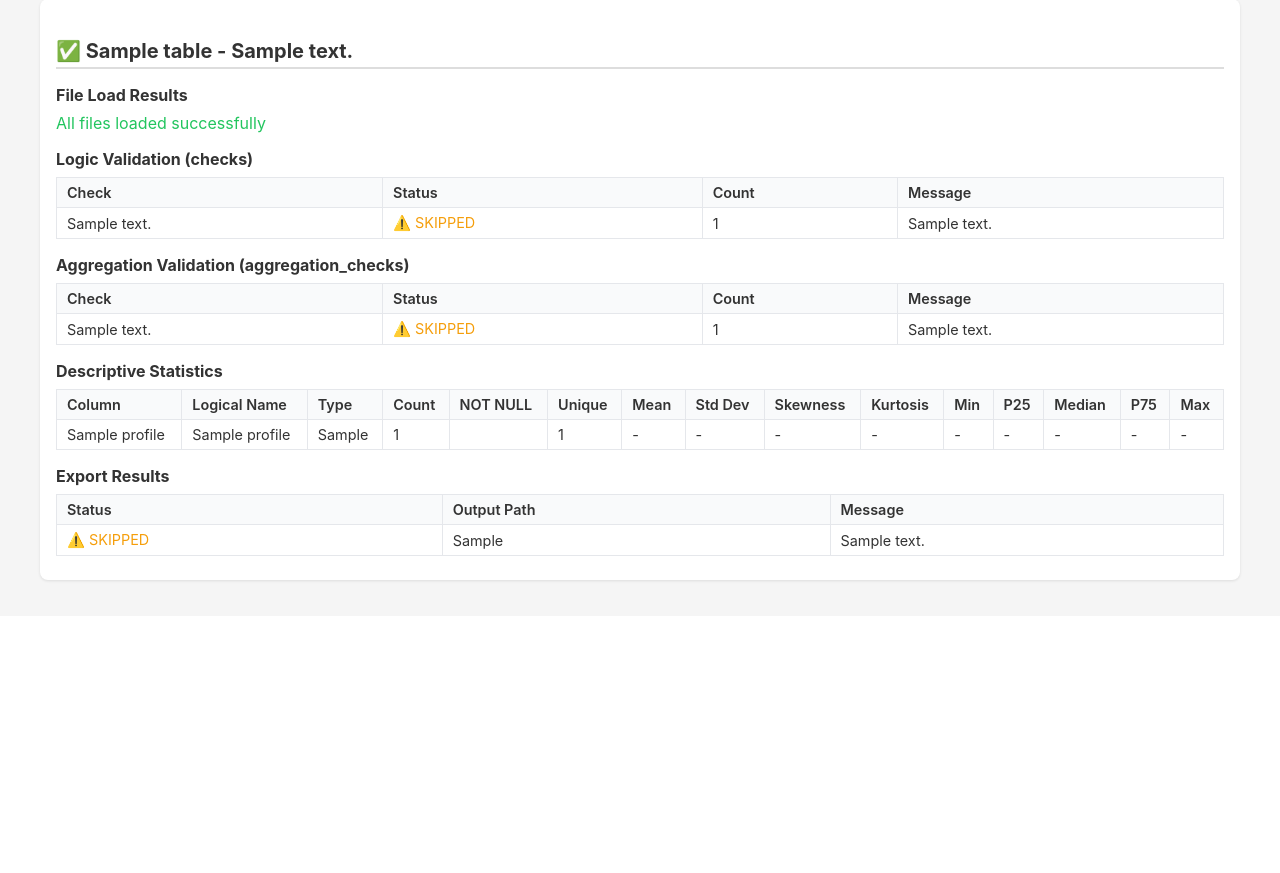
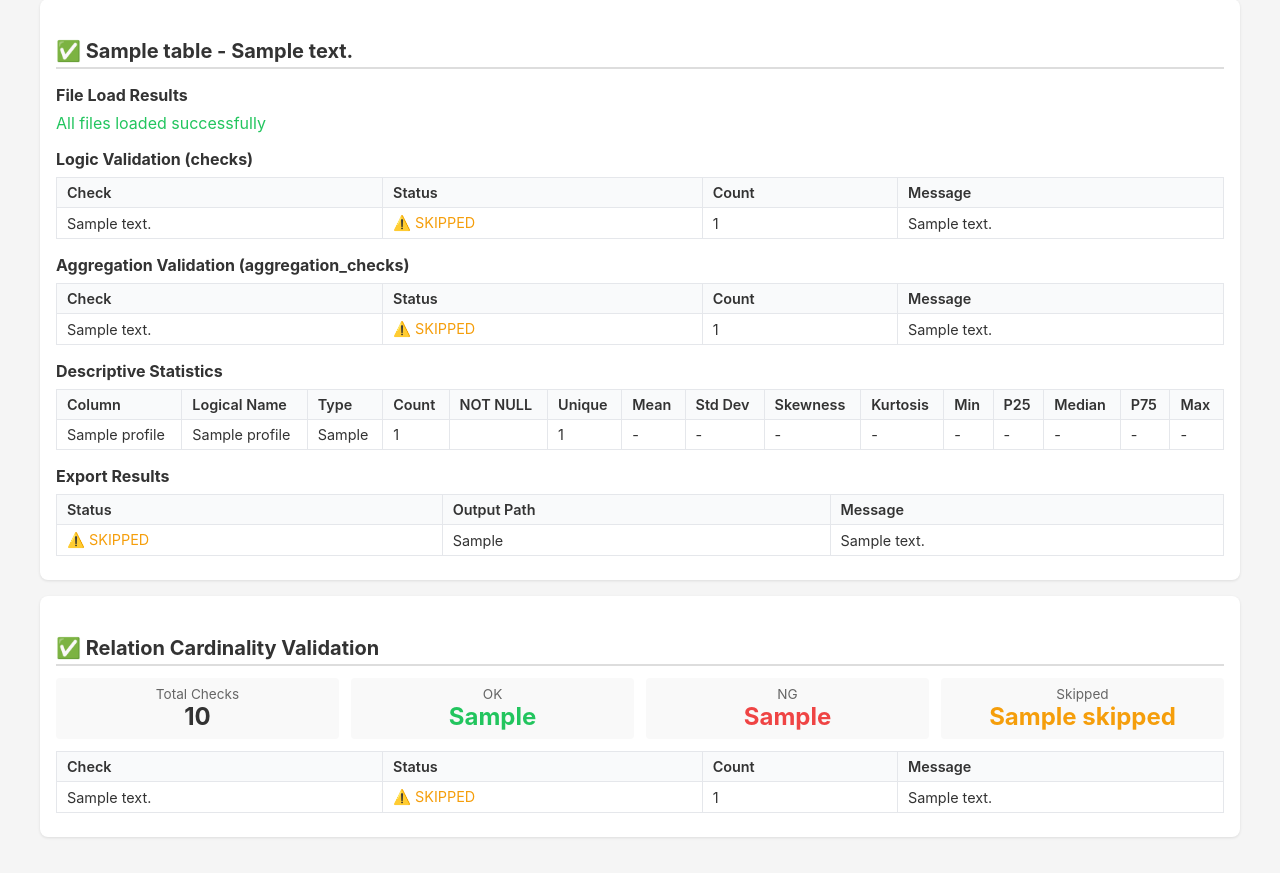
Before and after one commit to b-trout/tval, a Python web app: template src/tval/templates/report.html.j2 in a window 1280 px wide. Shown: the part 231-1104 px from the top of the page. Before the commit the page ends 814 px from the top, so only its background shows below. Run offline with Jinja, Linux system fonts and the light colour scheme; the template is opened without the code that fills it: most values are stand-ins (such as "Sample title", 1, 10 or a date in 2020).

Commit message:
Integrate relation checks into pipeline and report
- main.py: Load optional relations_path from config, validate references,
  run relation checks on read-only connection, include in export gate
- reporter.py: Accept relation_check_results param, compute relation summary
- report.html.j2: Add Relation Cardinality Validation section with summary
  grid and status table
- init.py: Add commented relations_path to CONFIG_TEMPLATE

Co-Authored-By: Claude Opus 4.6 <noreply@anthropic.com>

```diff
--- a/src/tval/init.py
+++ b/src/tval/init.py
@@ -13,6 +13,7 @@ database_path: ./tval/work.duckdb
 schema_dir: ./tval/schema
 output_path: ./tval/output/report.html
 encoding_confidence_threshold: 0.8
+# relations_path: ./tval/relations.yaml
 """
 
 GITIGNORE_ENTRIES = [
--- a/src/tval/templates/report.html.j2
+++ b/src/tval/templates/report.html.j2
@@ -198,6 +198,58 @@
     {% endif %}
   </div>
   {% endfor %}
+
+  {# Relation Checks #}
+  {% if relation_check_results %}
+  <div class="table-section">
+    <h2>
+      {% if relation_summary.ng > 0 %}
+        <span class="status-ng">&#x274C;</span>
+      {% else %}
+        <span class="status-ok">&#x2705;</span>
+      {% endif %}
+      Relation Cardinality Validation
+    </h2>
+    <div class="summary-grid" style="margin-bottom: 12px;">
+      <div class="summary-item">
+        <div class="label">Total Checks</div>
+        <div class="value">{{ relation_summary.total }}</div>
+      </div>
+      <div class="summary-item">
+        <div class="label">OK</div>
+        <div class="value status-ok">{{ relation_summary.ok }}</div>
+      </div>
+      <div class="summary-item">
+        <div class="label">NG</div>
+        <div class="value status-ng">{{ relation_summary.ng }}</div>
+      </div>
+      <div class="summary-item">
+        <div class="label">Skipped</div>
+        <div class="value status-skipped">{{ relation_summary.skipped }}</div>
+      </div>
+    </div>
+    <table>
+      <thead>
+        <tr><th>Check</th><th>Status</th><th>Count</th><th>Message</th></tr>
+      </thead>
+      <tbody>
+        {% for cr in relation_check_results %}
+        <tr>
+          <td>{{ cr.description }}</td>
+          <td>
+            {% if cr.status == "OK" %}<span class="status-ok">&#x2705; OK</span>
+            {% elif cr.status == "NG" %}<span class="status-ng">&#x274C; NG</span>
+            {% elif cr.status == "ERROR" %}<span class="status-ng">&#x26D4; ERROR</span>
+            {% else %}<span class="status-skipped">&#x26A0;&#xFE0F; SKIPPED</span>{% endif %}
+          </td>
+          <td>{{ cr.result_count if cr.result_count is not none else "-" }}</td>
+          <td>{{ cr.message }}</td>
+        </tr>
+        {% endfor %}
+      </tbody>
+    </table>
+  </div>
+  {% endif %}
 </div>
 </body>
 </html>
```
Also changed, not shown: src/tval/main.py (+28 -2 lines), src/tval/reporter.py (+11 -0 lines).
